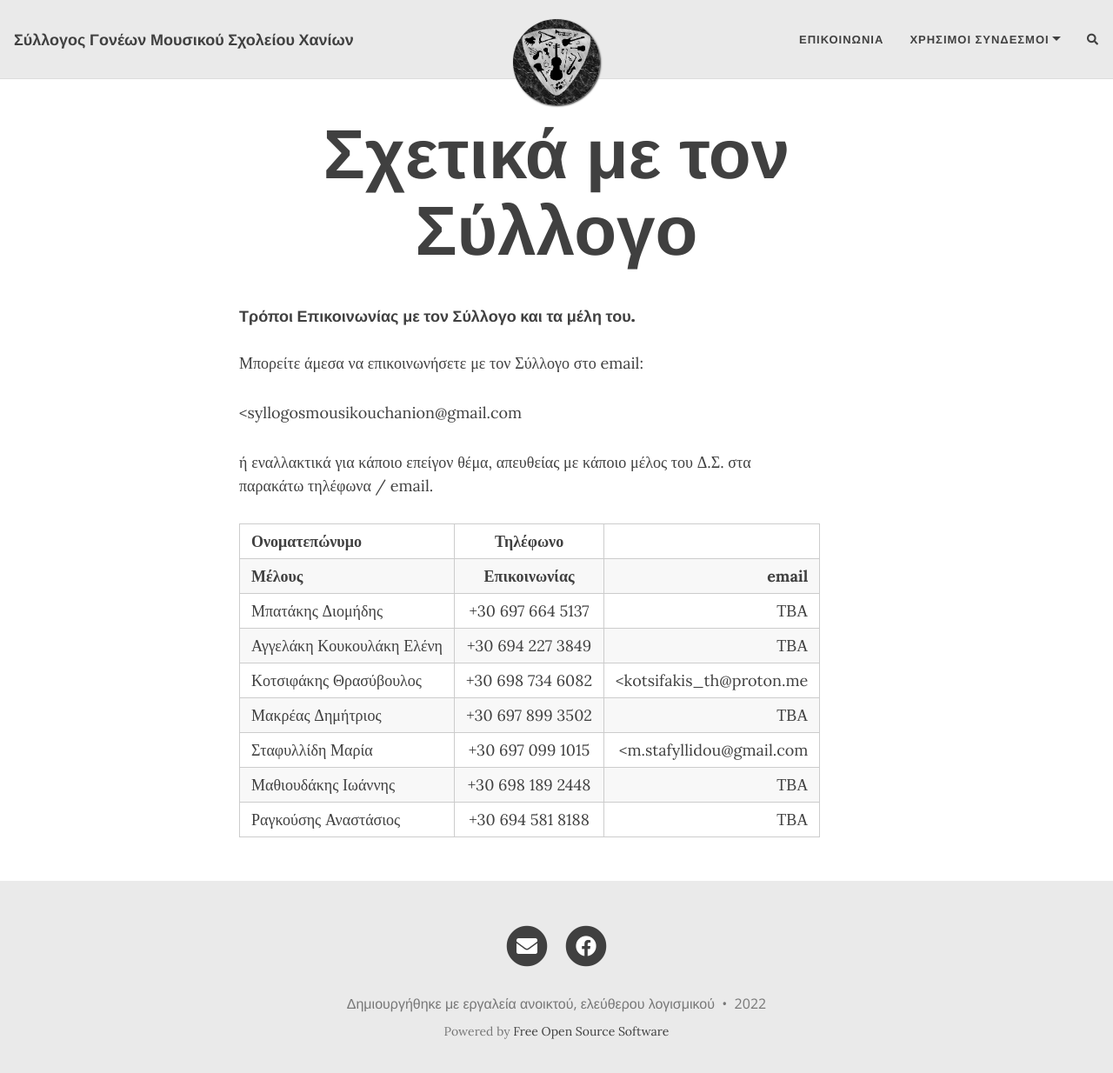
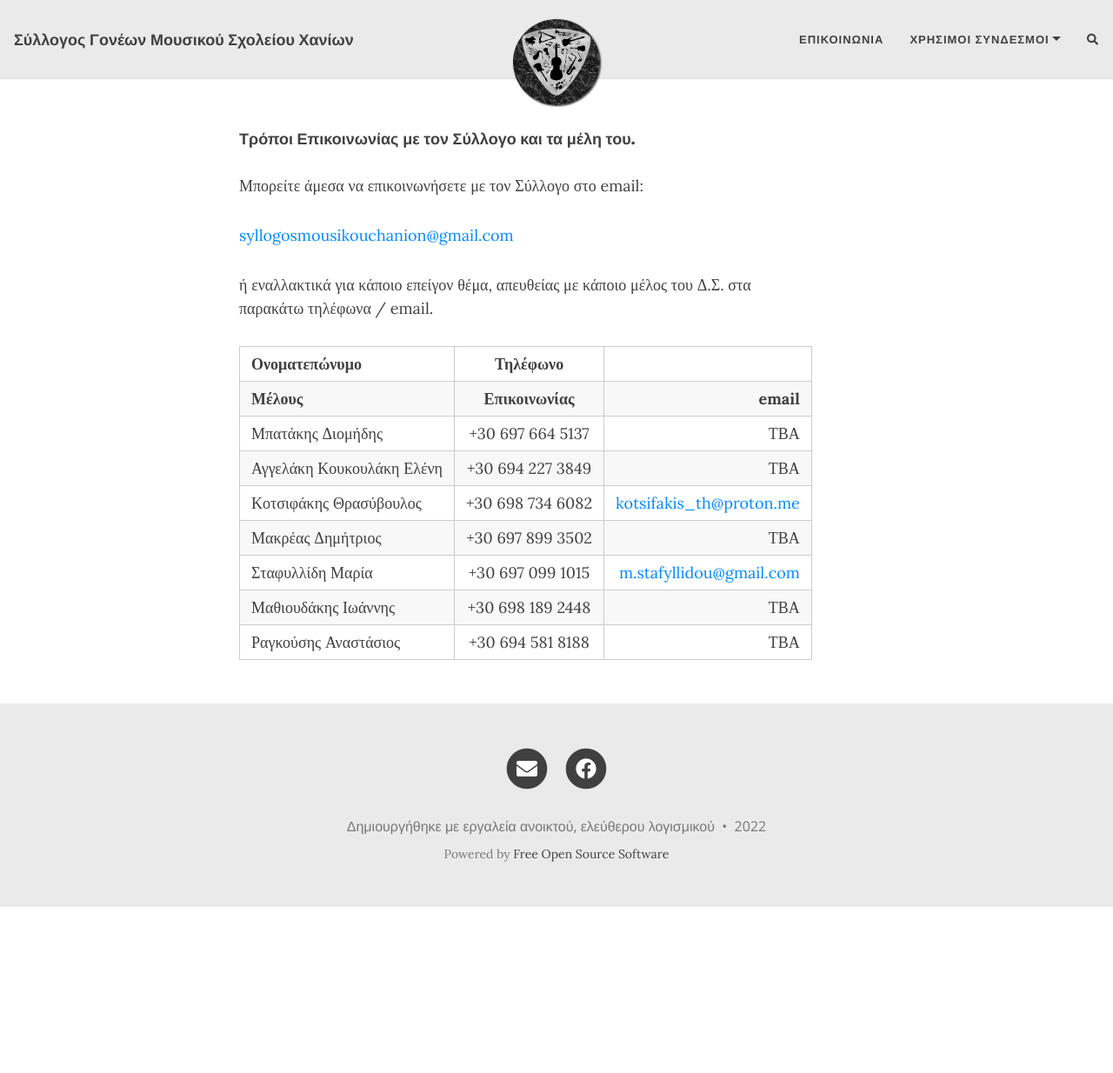
Before and after one commit to sgmsc/site, a Jekyll site: the page built from aboutme.md, in a window 1280 px wide and 1247 px high. Shown: the top 1234 px of the window at 87% size. Built offline with Jekyll 4.4.1, drawn with Linux system fonts in a browser that asks for light colours; nearby versions of some CDN libraries; comment, search, counter and statistics services are not loaded.

Commit message:
email change

```diff
--- a/404.html
+++ b/404.html
@@ -1,12 +1,12 @@
 ---
 layout: default
-title: 404 - Page not found
+title: 404 - Η Σελίδα δεν Βρέθηκε
 permalink: /404.html
 ---
 
 <div class="text-center">
   <h1>Ωπ!, αυτή η σελίδα δεν υπάρχει ακόμη.</h1>
-  <h1>Μας συγχωρείτε για την αναστάτωση!. (404 error)</h1>
+  <h1>Μας συγχωρείτε για την αναστάτωση!.</h1>
   <br/>
 
   <img src="{{ 'assets/img/404-southpark.jpg' | relative_url }}" alt="Not found" />
--- a/aboutme.md
+++ b/aboutme.md
@@ -1,6 +1,6 @@
 ---
 layout: page
-title: Σχετικά με τον Σύλλογο
+title:
 subtitle:
 ---
 
@@ -8,7 +8,7 @@ subtitle:
 
 Μπορείτε άμεσα να επικοινωνήσετε με τον Σύλλογο στο email:
 
-<syllogosmousikouchanion@gmail.com
+<syllogosmousikouchanion@gmail.com>
 
 ή εναλλακτικά για κάποιο επείγον θέμα, απευθείας με κάποιο μέλος του Δ.Σ. στα
 παρακάτω τηλέφωνα / email.
```
Also changed, not shown: other parts of aboutme.md (+2 -2 lines).
